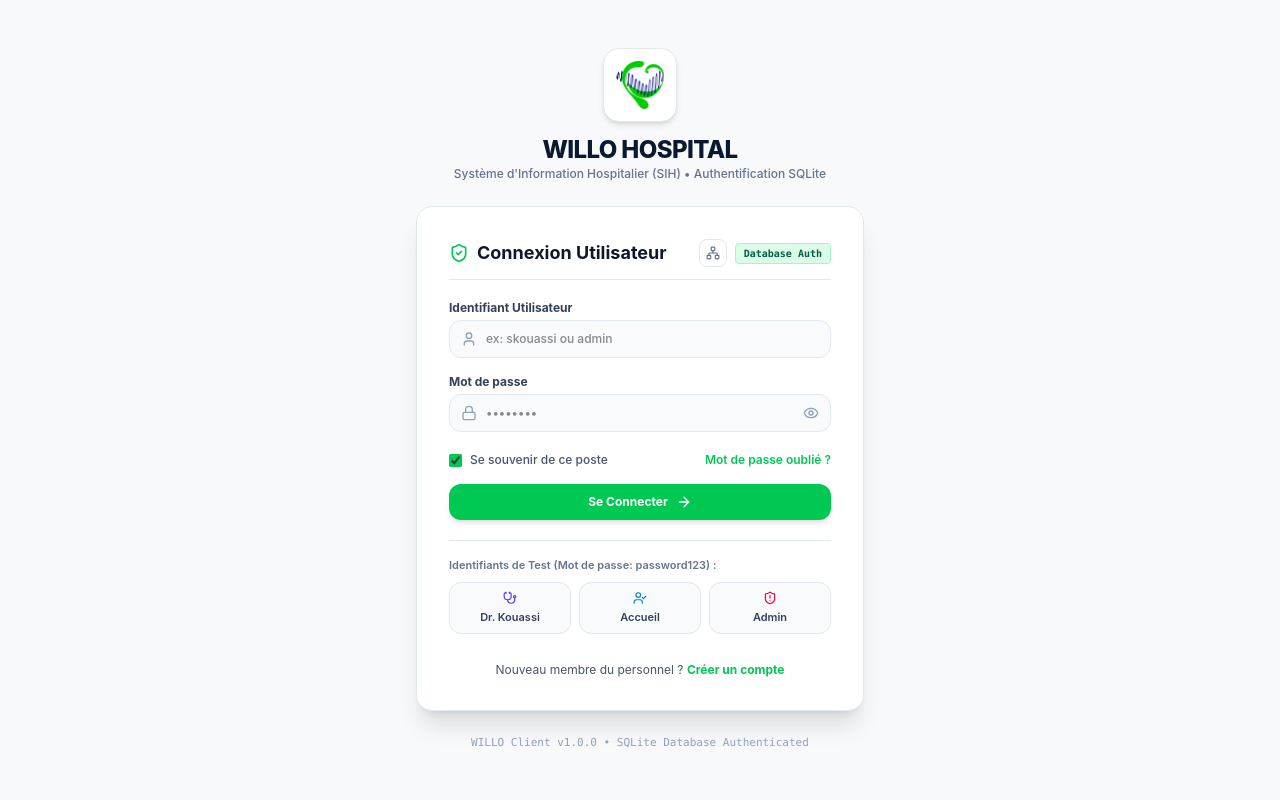
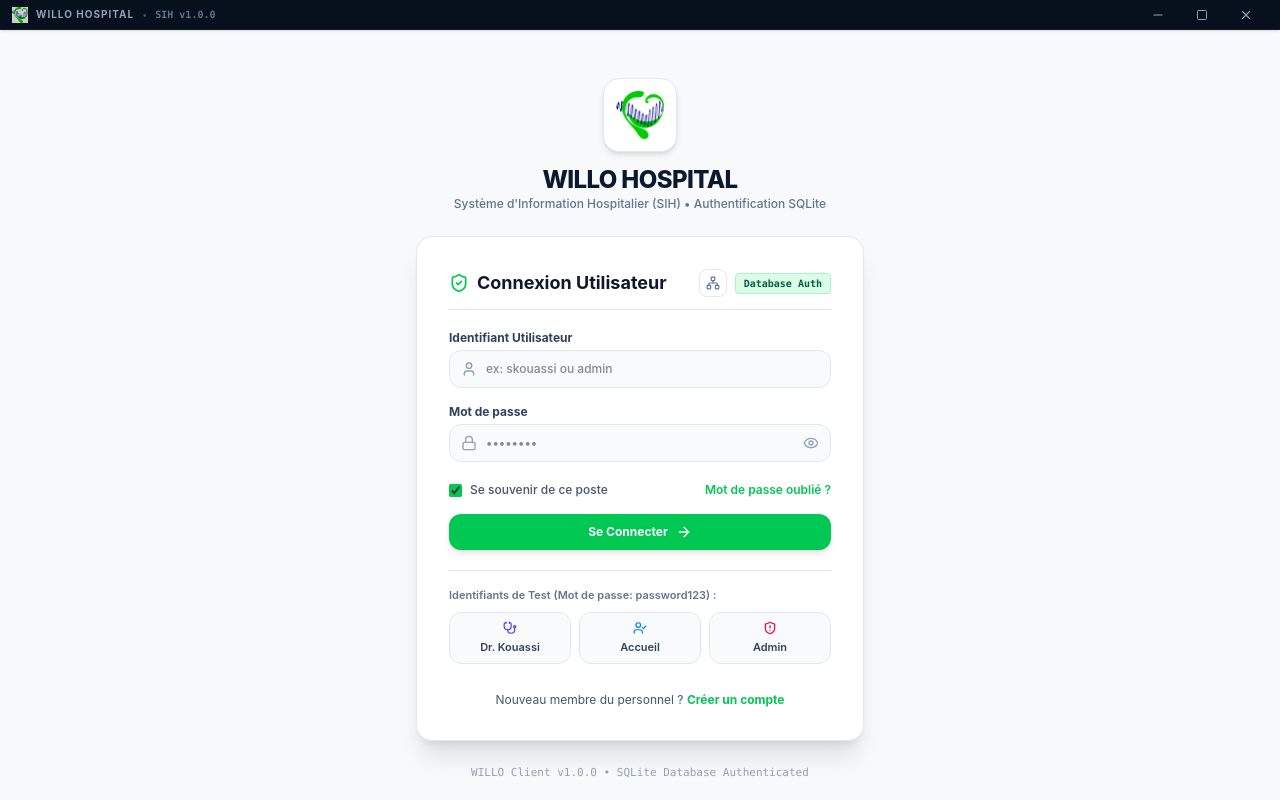
Before and after one commit to ATEUFO/willo-client, a React (Vite) app: page / in a window 1280 px wide. Built offline with nearby package versions, Linux system fonts and the light colour scheme.

Commit message:
feat: implement custom frameless window titlebar with native-like window controls

```diff
--- a/src/main/index.ts
+++ b/src/main/index.ts
@@ -20,12 +20,21 @@ function createWindow(): void {
     width: 1200,
     height: 800,
     show: false,
+    frame: false, // frameless window for custom titlebar
     autoHideMenuBar: true,
     ...(process.platform === 'linux' ? { icon } : {}),
     webPreferences: {
       preload: preloadPath,
       sandbox: false
     }
+  })
+
+  mainWindow.on('maximize', () => {
+    mainWindow.webContents.send('window:maximized-state', true)
+  })
+
+  mainWindow.on('unmaximize', () => {
+    mainWindow.webContents.send('window:maximized-state', false)
   })
 
   mainWindow.on('ready-to-show', () => {
--- a/src/main/ipc/index.ts
+++ b/src/main/ipc/index.ts
@@ -1,4 +1,4 @@
-import { ipcMain } from 'electron'
+import { ipcMain, BrowserWindow } from 'electron'
 import {
   UserModel,
   PatientModel,
@@ -322,6 +322,35 @@ export function registerIpcHandlers(): void {
   ipcMain.handle('discovery:scanSubnet', async () => {
     return scanSubnetForServer()
   })
+
+  // Window Control Handlers
+  ipcMain.handle('window:minimize', (event) => {
+    const win = BrowserWindow.fromWebContents(event.sender)
+    if (win) win.minimize()
+  })
+
+  ipcMain.handle('window:maximize', (event) => {
+    const win = BrowserWindow.fromWebContents(event.sender)
+    if (win) {
+      if (win.isMaximized()) {
+        win.unmaximize()
+      } else {
+        win.maximize()
+      }
+      return win.isMaximized()
+    }
+    return false
+  })
+
+  ipcMain.handle('window:close', (event) => {
+    const win = BrowserWindow.fromWebContents(event.sender)
+    if (win) win.close()
+  })
+
+  ipcMain.handle('window:isMaximized', (event) => {
+    const win = BrowserWindow.fromWebContents(event.sender)
+    return win ? win.isMaximized() : false
+  })
 }
 
 // Helper to count pending outbox items
--- a/src/preload/index.d.ts
+++ b/src/preload/index.d.ts
@@ -76,6 +76,14 @@ export interface WilloAPI {
     discover: (timeoutMs?: number) => Promise<Array<{ name: string; host: string; port: number; caFingerprint: string }>>
     scanSubnet: () => Promise<Array<{ name: string; host: string; port: number; caFingerprint: string }>>
   }
+  windowControls: {
+    isMac: boolean
+    minimize: () => Promise<void>
+    maximize: () => Promise<boolean>
+    close: () => Promise<void>
+    isMaximized: () => Promise<boolean>
+    onMaximizedStateChange: (callback: (maximized: boolean) => void) => () => void
+  }
 }
 
 declare global {
--- a/src/preload/index.ts
+++ b/src/preload/index.ts
@@ -78,6 +78,20 @@ const api = {
   discovery: {
     discover: (timeoutMs?: number) => ipcRenderer.invoke('discovery:discover', timeoutMs),
     scanSubnet: () => ipcRenderer.invoke('discovery:scanSubnet')
+  },
+  windowControls: {
+    isMac: process.platform === 'darwin',
+    minimize: () => ipcRenderer.invoke('window:minimize'),
+    maximize: () => ipcRenderer.invoke('window:maximize'),
+    close: () => ipcRenderer.invoke('window:close'),
+    isMaximized: () => ipcRenderer.invoke('window:isMaximized'),
+    onMaximizedStateChange: (callback: (maximized: boolean) => void) => {
+      const subscription = (_: any, state: boolean) => callback(state)
+      ipcRenderer.on('window:maximized-state', subscription)
+      return () => {
+        ipcRenderer.off('window:maximized-state', subscription)
+      }
+    }
   }
 }
 
--- a/src/renderer/src/App.tsx
+++ b/src/renderer/src/App.tsx
@@ -1,4 +1,5 @@
 import React, { useEffect, useState } from 'react'
+import { TitleBar } from './components/layout/TitleBar'
 import { Header } from './components/layout/Header'
 import { Sidebar } from './components/layout/Sidebar'
 import { StatusBar } from './components/layout/StatusBar'
@@ -60,17 +61,25 @@ function App(): React.JSX.Element {
   }
 
   if (!isAuthenticated) {
+    let content: React.ReactNode
     if (authView === 'signin') {
-      return <SigninPage onSwitchToLogin={() => setAuthView('login')} />
+      content = <SigninPage onSwitchToLogin={() => setAuthView('login')} />
+    } else if (authView === 'connections') {
+      content = <ConnectionsPage onBack={() => setAuthView('login')} />
+    } else {
+      content = (
+        <LoginPage
+          onSwitchToSignin={() => setAuthView('signin')}
+          onOpenConnections={() => setAuthView('connections')}
+        />
+      )
     }
-    if (authView === 'connections') {
-      return <ConnectionsPage onBack={() => setAuthView('login')} />
-    }
+
     return (
-      <LoginPage
-        onSwitchToSignin={() => setAuthView('signin')}
-        onOpenConnections={() => setAuthView('connections')}
-      />
+      <div className="h-screen flex flex-col overflow-hidden bg-medical-lightBg">
+        <TitleBar />
+        <div className="flex-1 overflow-y-auto">{content}</div>
+      </div>
     )
   }
 
@@ -118,6 +127,7 @@ function App(): React.JSX.Element {
 
   return (
     <div className="h-screen bg-medical-lightBg text-slate-900 flex flex-col font-sans selection:bg-medical-primary selection:text-white overflow-hidden relative">
+      <TitleBar />
       <Header />
       <div className="flex flex-1 overflow-hidden">
         <Sidebar />
--- /dev/null
+++ b/src/renderer/src/components/layout/TitleBar.tsx
@@ -0,0 +1,97 @@
+import React, { useEffect, useState } from 'react'
+import { Minus, Square, Copy, X } from 'lucide-react'
+import willoLogo from '../../assets/willo_logo1.png'
+
+export const TitleBar: React.FC = () => {
+  const [isMaximized, setIsMaximized] = useState(false)
+  const [isMac, setIsMac] = useState(false)
+
+  useEffect(() => {
+    if (window.api && window.api.windowControls) {
+      setIsMac(window.api.windowControls.isMac)
+
+      // Query initial state
+      window.api.windowControls.isMaximized().then(setIsMaximized)
+
+      // Listen for window state changes
+      const unsubscribe = window.api.windowControls.onMaximizedStateChange((maximized) => {
+        setIsMaximized(maximized)
+      })
+      return unsubscribe
+    }
+    return undefined
+  }, [])
+
+  const handleMinimize = () => {
+    window.api?.windowControls?.minimize()
+  }
+
+  const handleMaximize = async () => {
+    if (window.api?.windowControls) {
+      const state = await window.api.windowControls.maximize()
+      setIsMaximized(state)
+    }
+  }
+
+  const handleClose = () => {
+    window.api?.windowControls?.close()
+  }
+
+  return (
+    <div
+      className="h-[30px] bg-[#07111E] text-slate-300 flex items-center justify-between px-3 border-b border-slate-800/60 select-none z-50 shrink-0 shadow-sm relative font-sans"
+      style={{ WebkitAppRegion: 'drag' } as React.CSSProperties}
+    >
+      {/* Brand logo & name */}
+      <div className={`flex items-center gap-2 ${isMac ? 'pl-[72px]' : ''}`}>
+        <img src={willoLogo} alt="" className="h-4 w-auto object-contain opacity-80" />
+        <span className="text-[10px] font-bold tracking-widest text-slate-400 uppercase">
+          Willo Hospital
+        </span>
+        <span className="text-[9px] text-slate-600">•</span>
+        <span className="text-[10px] font-semibold text-slate-500 font-mono">
+          SIH v1.0.0
+        </span>
+      </div>
+
+      {/* Window Controls (Not displayed on macOS since native traffic lights are kept) */}
+      {!isMac && (
+        <div
+          className="flex items-center h-full"
+          style={{ WebkitAppRegion: 'no-drag' } as React.CSSProperties}
+        >
+          {/* Minimize */}
+          <button
+            onClick={handleMinimize}
+            className="w-11 h-[30px] flex items-center justify-center hover:bg-slate-800 text-slate-400 hover:text-white transition-colors cursor-default"
+            title="Réduire"
+          >
+            <Minus className="w-3.5 h-3.5" />
+          </button>
+
+          {/* Maximize / Restore */}
+          <button
+            onClick={handleMaximize}
+            className="w-11 h-[30px] flex items-center justify-center hover:bg-slate-800 text-slate-400 hover:text-white transition-colors cursor-default"
+            title={isMaximized ? "Restaurer" : "Agrandir"}
+          >
+            {isMaximized ? (
+              <Copy className="w-3 h-3 rotate-180" />
+            ) : (
+              <Square className="w-3 h-3" />
+            )}
+          </button>
+
+          {/* Close */}
+          <button
+            onClick={handleClose}
+            className="w-11 h-[30px] flex items-center justify-center hover:bg-rose-600 text-slate-400 hover:text-white transition-colors cursor-default"
+            title="Fermer"
+          >
+            <X className="w-3.5 h-3.5" />
+          </button>
+        </div>
+      )}
+    </div>
+  )
+}
```
